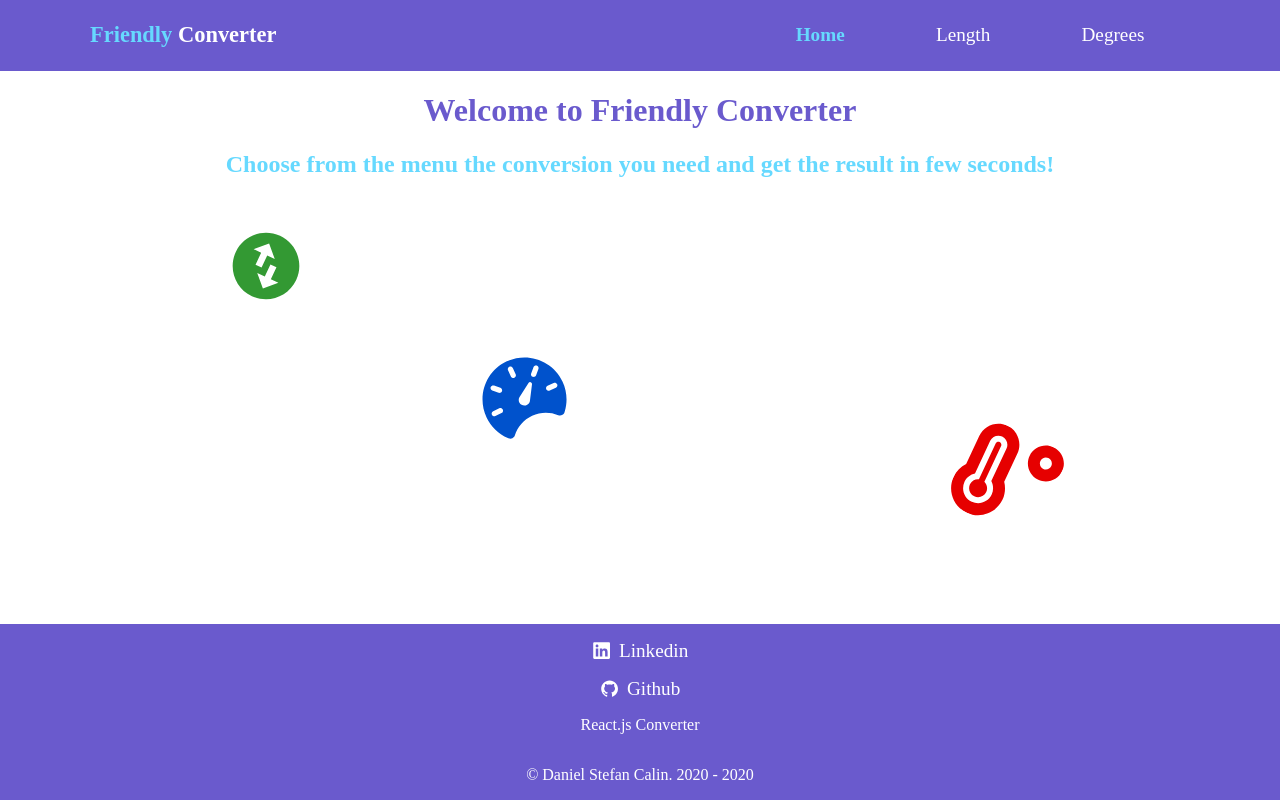
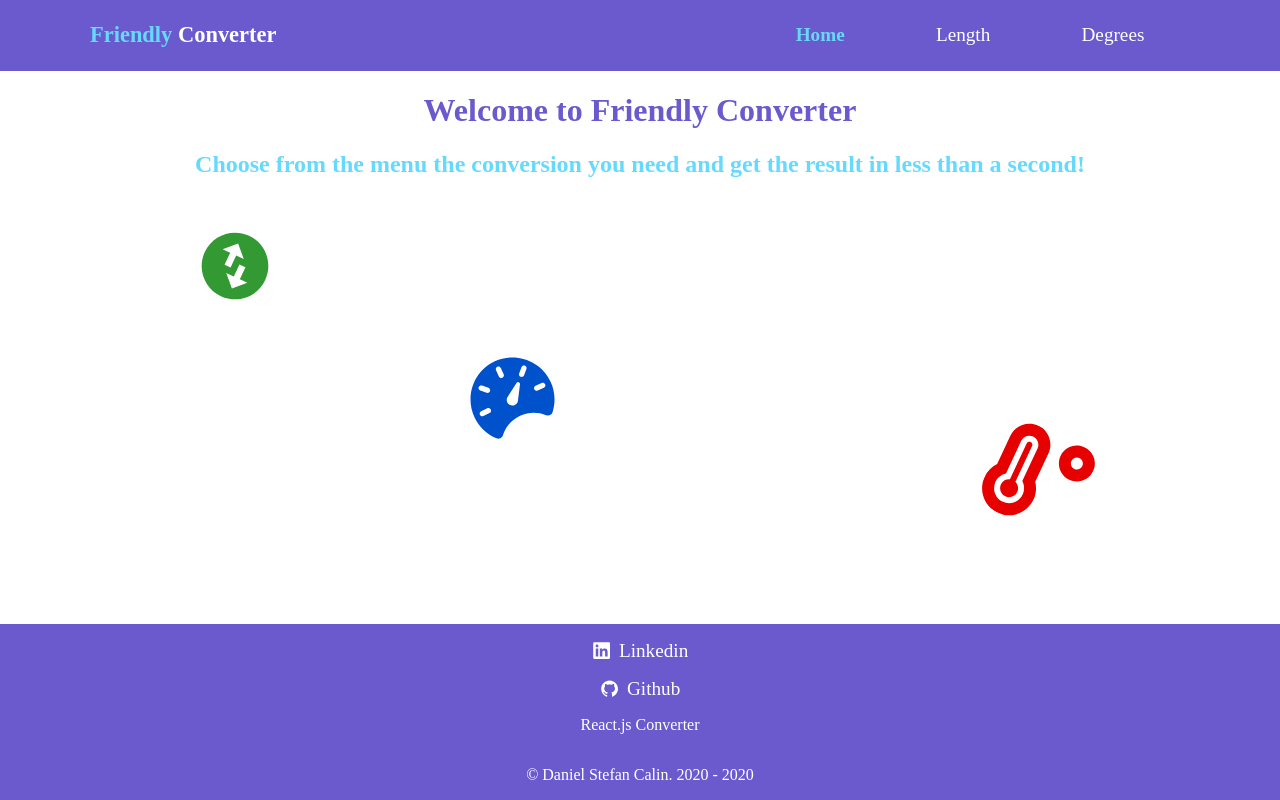
Before and after one commit to DanielStefan11/unit-converter-react.js, a React (Create React App) app: page / in a window 1280 px wide. Built offline with nearby package versions, Linux system fonts and the light colour scheme; a web font is replaced by a local one.

Commit message:
Last changes before deployment

```diff
--- a/public/index.html
+++ b/public/index.html
@@ -2,7 +2,7 @@
 <html lang="en">
   <head>
     <meta charset="utf-8" />
-    <link rel="icon" href="%PUBLIC_URL%/favicon.ico" />
+    <link rel="icon" href="%PUBLIC_URL%/favicon-2.ico" />
     <meta name="viewport" content="width=device-width, initial-scale=1" />
     <meta name="theme-color" content="#000000" />
     <meta
@@ -10,34 +10,11 @@
       content="Web site created using create-react-app"
     />
     <link rel="apple-touch-icon" href="%PUBLIC_URL%/logo192.png" />
-    <!--
-      manifest.json provides metadata used when your web app is installed on a
-      user's mobile device or desktop. See https://developers.google.com/web/fundamentals/web-app-manifest/
-    -->
     <link rel="manifest" href="%PUBLIC_URL%/manifest.json" />
-    <!--
-      Notice the use of %PUBLIC_URL% in the tags above.
-      It will be replaced with the URL of the `public` folder during the build.
-      Only files inside the `public` folder can be referenced from the HTML.
-
-      Unlike "/favicon.ico" or "favicon.ico", "%PUBLIC_URL%/favicon.ico" will
-      work correctly both with client-side routing and a non-root public URL.
-      Learn how to configure a non-root public URL by running `npm run build`.
-    -->
-    <title>React App</title>
+    <title>Friendly Converter</title>
   </head>
   <body>
     <noscript>You need to enable JavaScript to run this app.</noscript>
     <div id="root"></div>
-    <!--
-      This HTML file is a template.
-      If you open it directly in the browser, you will see an empty page.
-
-      You can add webfonts, meta tags, or analytics to this file.
-      The build step will place the bundled scripts into the <body> tag.
-
-      To begin the development, run `npm start` or `yarn start`.
-      To create a production bundle, use `npm run build` or `yarn build`.
-    -->
   </body>
 </html>
--- a/src/index.js
+++ b/src/index.js
@@ -23,7 +23,4 @@ ReactDOM.render(
   document.getElementById("root")
 );
 
-// If you want your app to work offline and load faster, you can change
-// unregister() to register() below. Note this comes with some pitfalls.
-// Learn more about service workers: https://bit.ly/CRA-PWA
 serviceWorker.unregister();
--- a/src/pages/home/Home.jsx
+++ b/src/pages/home/Home.jsx
@@ -16,8 +16,8 @@ export default function Home() {
       <div className="home-page container">
         <h1>Welcome to Friendly Converter</h1>
         <h2>
-          Choose from the menu the conversion you need and get the result in few
-          seconds!
+          Choose from the menu the conversion you need and get the result in
+          less than a second!
         </h2>
         <div className="icons-container">
           <Link to="/length-converter">
--- a/src/redux/degreesForm/DegreesFormReducer.js
+++ b/src/redux/degreesForm/DegreesFormReducer.js
@@ -23,7 +23,7 @@ export function degreesFormReducer(state = initialState, action) {
         valueToConvert = (state.degreesInput - 32) / 1.8;
         return {
           ...state,
-          degreesOutput: valueToConvert + " \u2103; (from \u2109)",
+          degreesOutput: valueToConvert + " \u2103 (from \u2109)",
         };
       } else if (action.payload === "C-to-F") {
         valueToConvert = state.degreesInput * 1.8 + 32;
```
Also changed, not shown: src/pages/degreesConverter/DegreesConverter.scss (deleted), 2 other files (tests, documents, lock files or other folders).
